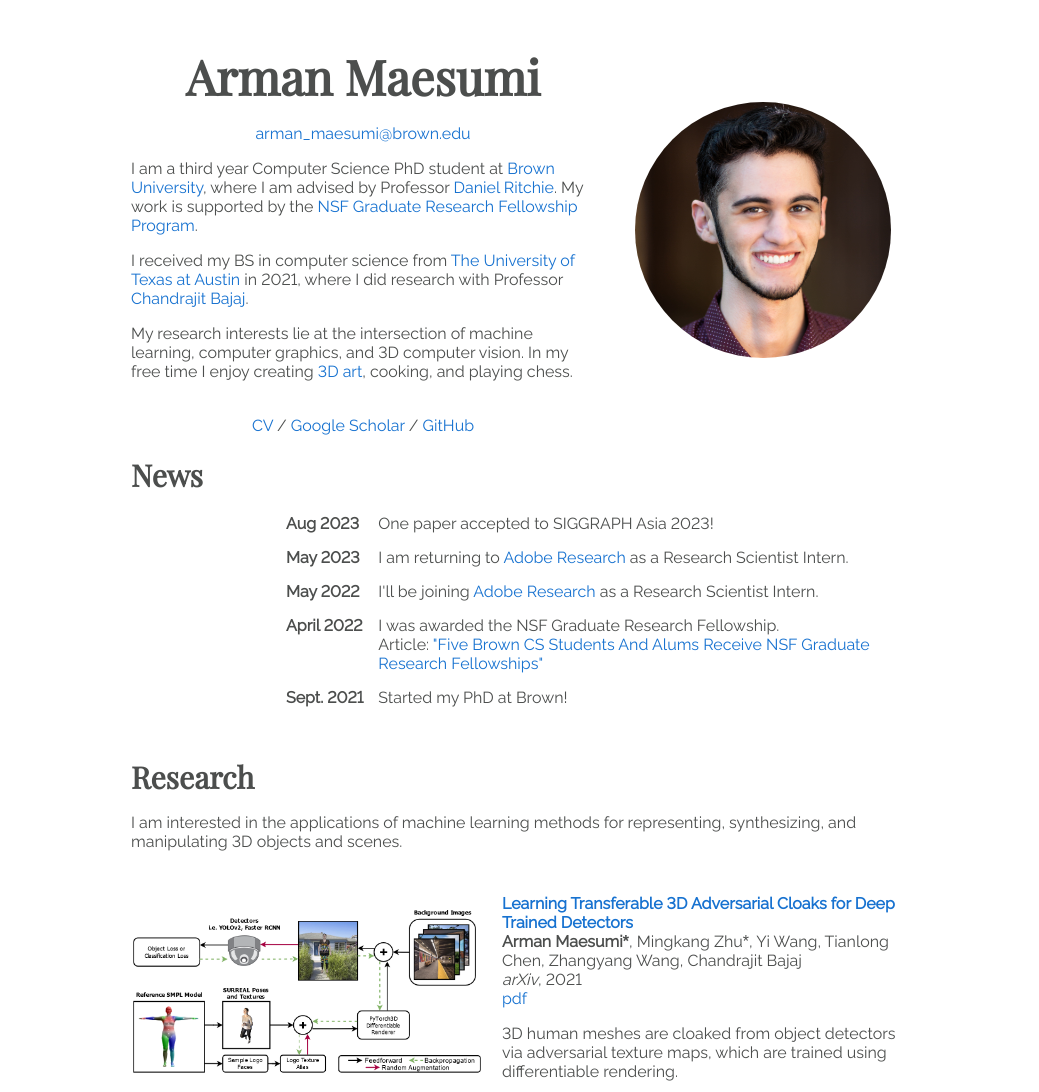
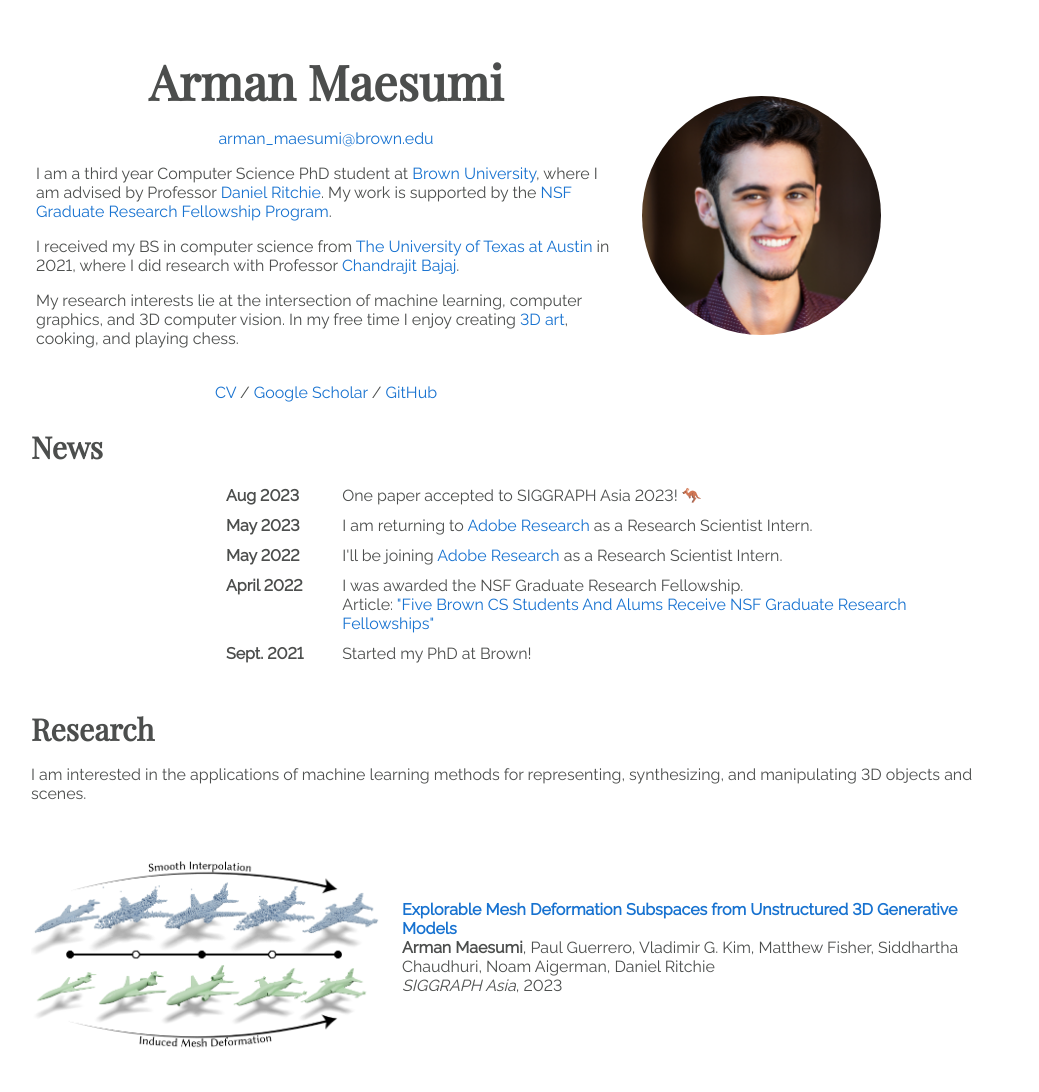
Before and after one commit to ArmanMaesumi/armanmaesumi.github.io, a plain HTML site: page index.html in a window 1280 px wide. Shown: the top 1092 px of the page, without its empty margins (129-1168 px from the left). Drawn offline with nearby package versions, Linux system fonts and the light colour scheme; some icons are missing; a web font is replaced by a local one.

Commit message:
new paper, changed page width

```diff
--- a/css/stylesheet.css
+++ b/css/stylesheet.css
@@ -241,7 +241,7 @@ span.highlight {
 }
 
 .newsRow>td {
-  padding-bottom: 0.75em;
+  padding-bottom: 0.5em;
 }
 
 .newsDate {
--- a/index.html
+++ b/index.html
@@ -20,7 +20,7 @@
 </head>
 
 <body>
-  <table style="width:100%;max-width:800px;border:0px;border-spacing:0px;border-collapse:separate;margin-right:auto;margin-left:auto;"><tbody>
+  <table style="width:100%;max-width:1000px;border:0px;border-spacing:0px;border-collapse:separate;margin-right:auto;margin-left:auto;"><tbody>
     <!-- <nav class="navbar" style="width:100%;max-width:800px;border:0px;border-spacing:0px;border-collapse:separate;margin-right:auto;margin-left:auto;">
       <ul>
         <li><a href="./#projects">Projects</a></li>
@@ -64,8 +64,8 @@
                 <a href="">Google Scholar</a> &nbsp/&nbsp
               </p> -->
             </td>
-            <td style="padding:2.5%;width:40%;max-width:40%">
-              <img style="max-width:100%;border-radius:50%;" alt="profile photo" src="images/ArmanMaesumi.jpg" class="hoverZoomLink">
+            <td style="width:40%;max-width:40%">
+              <img style="max-width:65%;border-radius:50%;" alt="profile photo" src="images/ArmanMaesumi.jpg" class="hoverZoomLink">
             </td>
           </tr>
         </tbody></table>
@@ -82,7 +82,7 @@
                 </colgroup>
                 <tr class="newsRow">
                   <td class="newsDate">Aug 2023</td>
-                  <td>One paper accepted to SIGGRAPH Asia 2023!</td>
+                  <td>One paper accepted to SIGGRAPH Asia 2023! 🦘</td>
                 </tr>
                 <tr class="newsRow">
                   <td class="newsDate">May 2023</td>
@@ -117,6 +117,22 @@
           </tr>
         </tbody></table>
         <table style="width:100%;border:0px;border-spacing:0px;border-collapse:separate;margin-right:auto;margin-left:auto;"><tbody>
+          <tr>
+            <td style="padding:20px;width:25%;vertical-align:middle">
+              <img src="papers/2023_exploration/thumb_explore.PNG" width="350" style="border-style: none">
+            </td>
+            <td width="75%" valign="middle">
+              <a href="">
+                <papertitle>Explorable Mesh Deformation Subspaces from Unstructured 3D Generative Models</papertitle>
+              </a>
+              <p style="margin:auto"><b>Arman Maesumi</b>, Paul Guerrero, Vladimir G. Kim, Matthew Fisher, Siddhartha Chaudhuri, Noam Aigerman, Daniel Ritchie
+                <br>
+              <em>SIGGRAPH Asia</em>, 2023
+              <br>
+              </p><br>
+            </td>
+          </tr>
+
           <tr>
             <td style="padding:20px;width:25%;vertical-align:middle">
               <img src="papers/2020_adv/adv_paper.png" width="350" style="border-style: none">
```
Also changed, not shown: papers/2023_exploration/thumb_explore.PNG (added).
